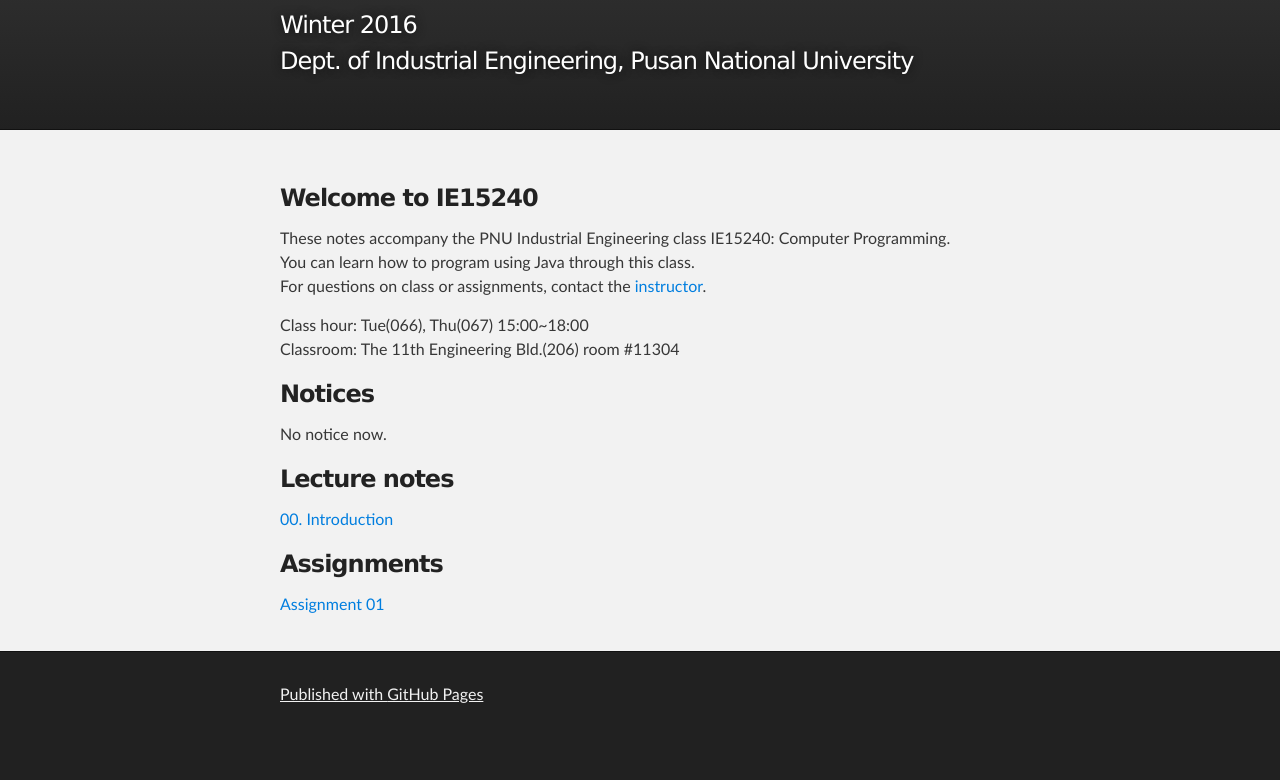
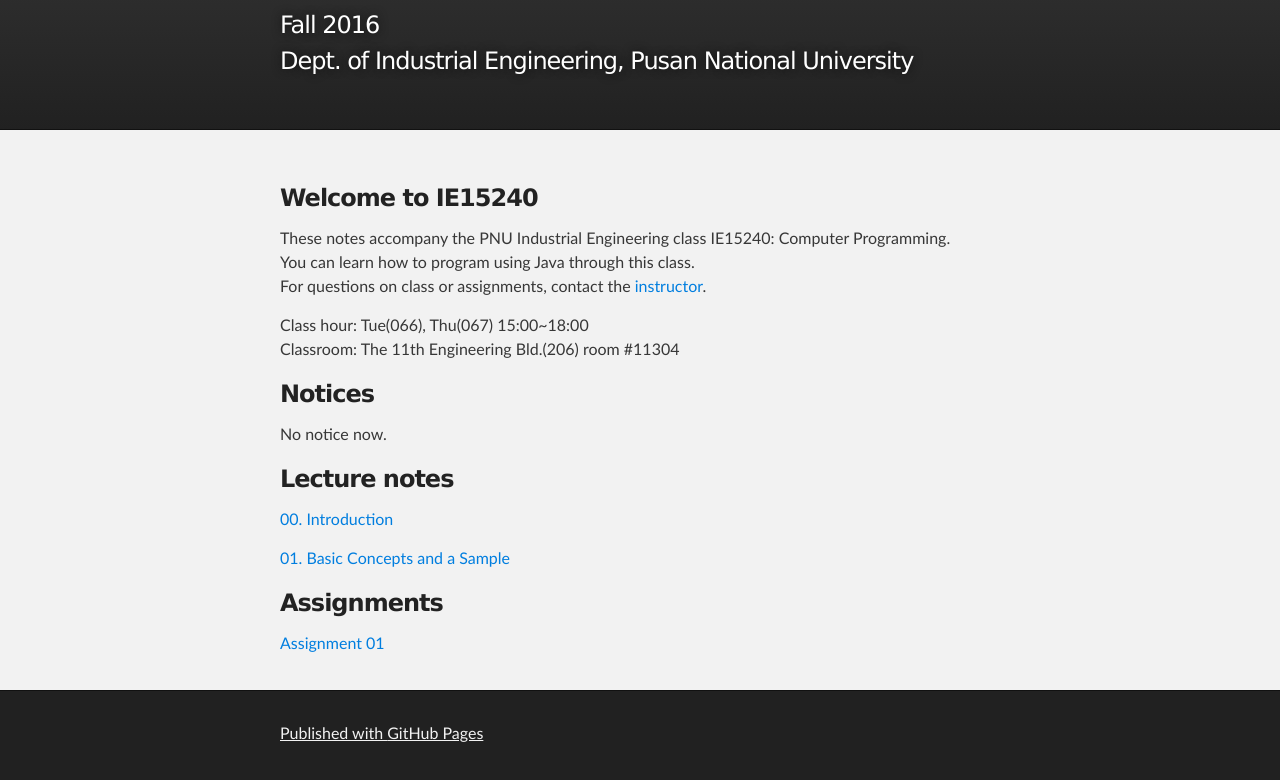
Before and after one commit to ie15240/ie15240.github.io, a plain HTML site: page index.html in a window 1280 px wide. Shown: the part 116-896 px from the top of the page. Before the commit the page ends 857 px from the top, so only its background shows below. Drawn offline with Linux system fonts and the light colour scheme.

Commit message:
Lecture notes
Lecture notes 00 and 01

```diff
--- a/index.html
+++ b/index.html
@@ -18,7 +18,7 @@
         <header class="inner">
           <a id="forkme_banner" href="https://github.com/ie15240">View on GitHub</a>
           <h1 id="project_title">Computer Programming</h1>
-          <h2 id="project_tagline">Winter 2016</br>Dept. of Industrial Engineering, Pusan National University</h2>
+          <h2 id="project_tagline">Fall 2016</br>Dept. of Industrial Engineering, Pusan National University</h2>
 
         </header>
     </div>
@@ -53,8 +53,8 @@
         </h3>
 
         <p><a href="lecture_notes/00_Introduction.pdf">00. Introduction</a></p>
-        <!-- <p><a href="lecture_notes/01_BasicConcept.pdf">01. Basic Concept</a></p>
-        <p><a href="lecture_notes/02_Variables.pdf">02. Variables</a></p>
+        <p><a href="lecture_notes/01_BasicConcept.pdf">01. Basic Concepts and a Sample</a></p>
+        <!-- <p><a href="lecture_notes/02_Variables.pdf">02. Variables</a></p>
         <p><a href="lecture_notes/03_Operators.pdf">03. Operators</a></p>
         <p><a href="lecture_notes/04_FlowControl.pdf">04. Flow Control</a></p>
         <p><a href="lecture_notes/05_Method.pdf">05. Method</a></p>
```
Also changed, not shown: assignments/assignment01.html (+2 -2 lines), 2 other files.
